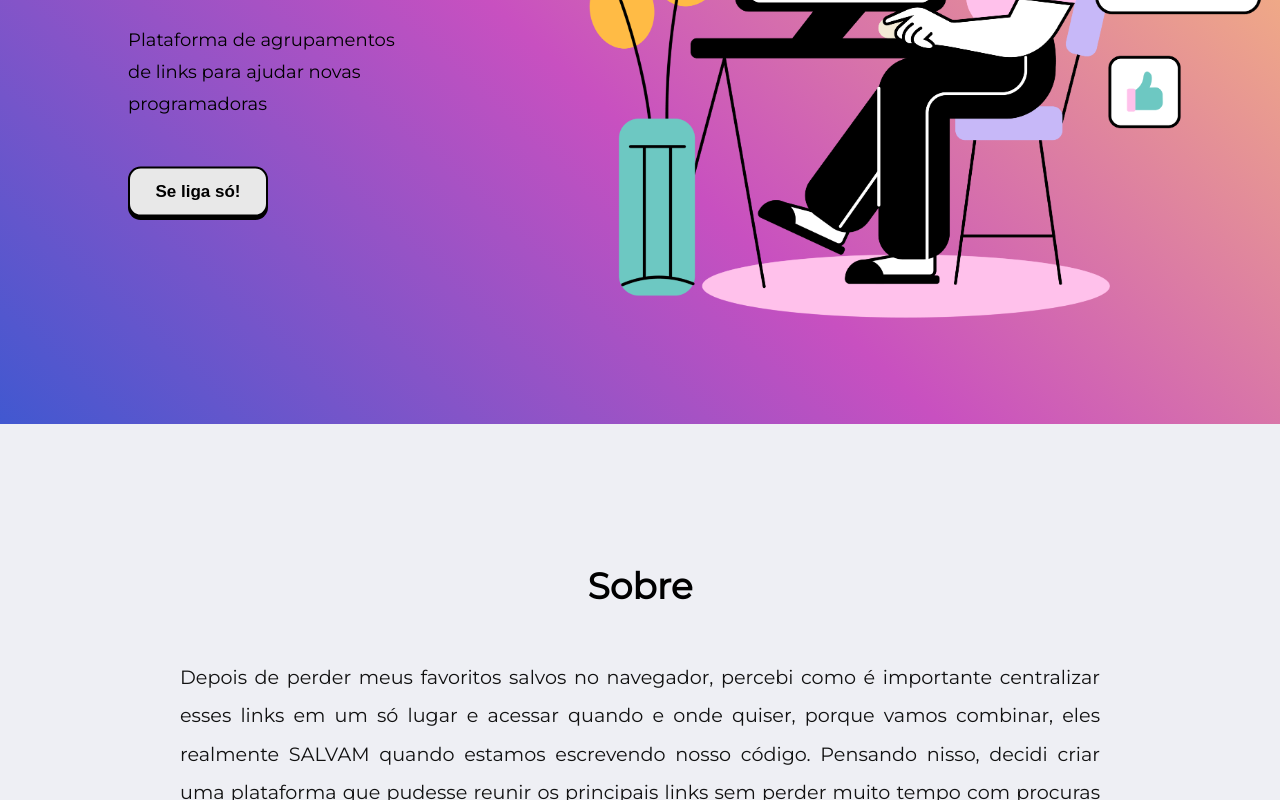
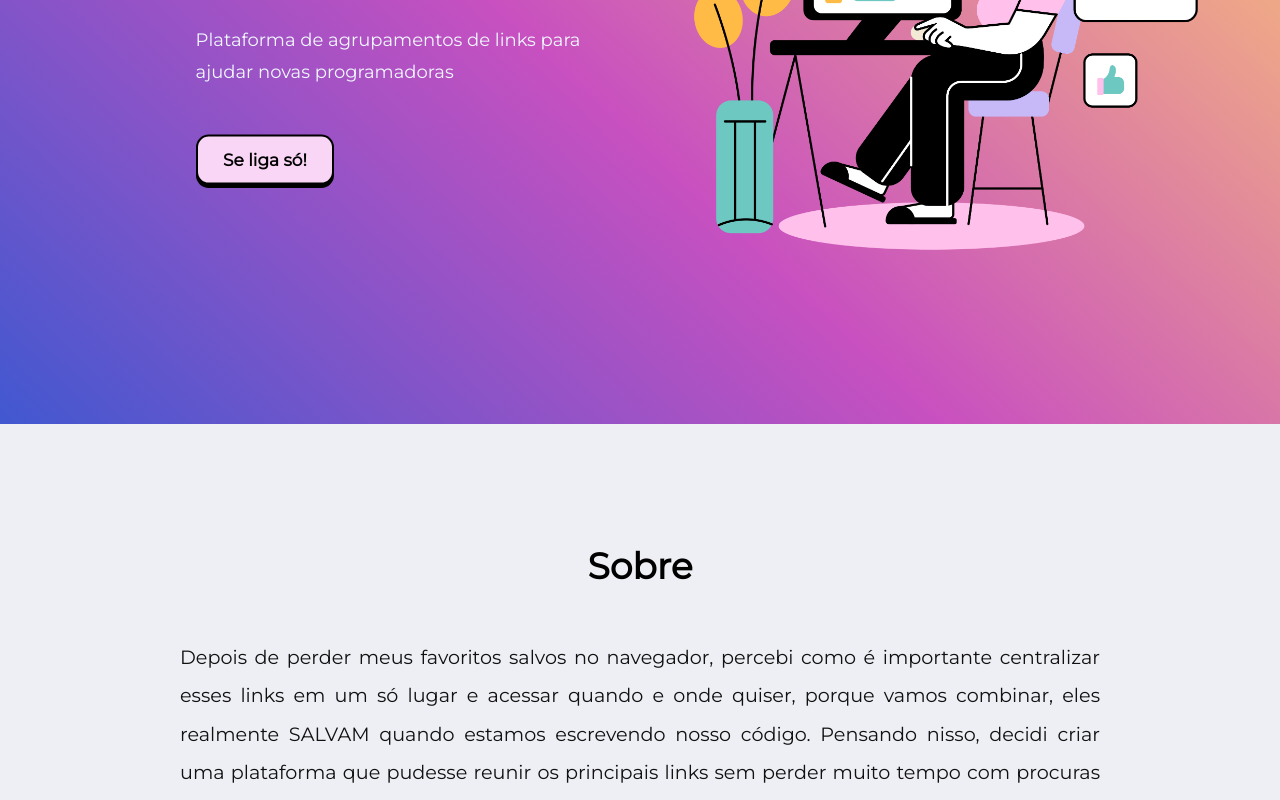
Before and after one commit to yeahcath/salvou, a React (Vite) app: page / in a window 1280 px wide. Shown: the part 400-1200 px from the top of the page. Built offline with nearby package versions, Linux system fonts and the light colour scheme.

Commit message:
header mais responsivo

```diff
--- a/index.html
+++ b/index.html
@@ -2,7 +2,7 @@
 <html lang="pt-br">
   <head>
     <meta charset="UTF-8" />
-    <link rel="icon" type="image/svg+xml" href="/src/assets/icons8-smile-64.png" />
+    <link rel="icon" type="image/svg+xml" href="/src/assets/logo-s.png" />
     <meta name="viewport" content="width=device-width, initial-scale=1.0" />
     <title>Salvou!</title>
   </head>
--- a/src/components/element/button/Button.jsx
+++ b/src/components/element/button/Button.jsx
@@ -1,9 +1,10 @@
 import './button.css'
+import { Link } from 'react-scroll'
 
 const Button = ({ text }) => {
     return (
         <button>
-            <span className="button_top">{text}</span>
+            <Link activeClass="active" to="websites" spy={true} smooth={true} offset={50} duration={500} className="button_top">{text}</Link>
         </button>
     )
 
--- a/src/components/element/button/button.css
+++ b/src/components/element/button/button.css
@@ -1,10 +1,11 @@
 button {
 
     --button_radius: 0.75em;
-    --button_color: #e8e8e8;
+    --button_color: #f9d5f6;
     --button_outline_color: #000000;
     font-size: 17px;
     font-weight: bold;
+    font-family: 'Montserrat', sans-serif;
     border: none;
     border-radius: var(--button_radius);
     background: var(--button_outline_color);
--- a/src/components/element/footer/Footer.jsx
+++ b/src/components/element/footer/Footer.jsx
@@ -5,7 +5,7 @@ const Footer = () => {
 
         <footer className="footer">
             <p>
-                Desenvolvido em <strong>React</strong> por {' '}
+                Desenvolvido com <strong>React</strong> por {' '}
                 <b>
                     <a
                         href="https://www.linkedin.com/in/catharine-augusto/"
--- a/src/components/section/Contact/Contact.jsx
+++ b/src/components/section/Contact/Contact.jsx
@@ -2,13 +2,11 @@ const Contact = () => {
 
     <section className="contact-section" id="contact">
         <div>
-            <h2 className="contact-text">
+            <div className="contact-text">
                 Conhece um site que te salvou e você quer dividir com outras programadoras? Me ache nas redes
-            </h2>
-
+            </div>
         </div>
         <div>
-
 
         </div>
 
--- a/src/components/section/about/about.css
+++ b/src/components/section/about/about.css
@@ -1,5 +1,5 @@
 .about {
-  padding: 100px 0;
+  padding: 80px 0;
   background-color: #eeeff4;
 
 }
--- a/src/components/section/header/Header.jsx
+++ b/src/components/section/header/Header.jsx
@@ -14,7 +14,7 @@ const Header = () => {
                     <Button Link activeClass="active" to="websites" spy={true} smooth={true} offset={50} duration={500} text="Se liga só!"/>
                 </div>
                 <div className="header-ilustration">
-                    <img src={ilustration} alt="ilustraçao de ? "></img>
+                    <img src={ilustration} alt="ilustraçao de ? " className="img-header"></img>
                 </div>
             </header>
         </>
--- a/src/components/section/header/header.css
+++ b/src/components/section/header/header.css
@@ -1,26 +1,16 @@
 .header {
     background-color: #4158D0;
     background-image: linear-gradient(43deg, #4158D0 0%, #C850C0 46%, #FFCC70 100%);
-
     height: 90vh;
     display: flex;
-    max-width: 100%;
-    justify-content: start;
-}
-
-.header-ilustration>img {
-
-    position: relative;
-    max-width: fit-content;
-    z-index: 100;
-    max-height: 90vh;
-    margin-left: 12vw;
-    top: -18px;
-    overflow: hidden;
+    max-width: 1400px;
+    justify-content: center;
 }
 
 .header-text {
+    flex: 1 1;
     justify-content: flex-start;
+    align-items: center;
     margin-left: 20px;
     max-width: 400px;
     margin-left: 10vw;
@@ -30,8 +20,22 @@
 
 .header-text>p {
     margin: 50px 0;
+    color:aliceblue;
 
 }
+.header-ilustration{
+    display: flex;
+    align-items: center;
+}
+.img-header {
+
+    position: relative;
+    max-width: fit-content;
+    max-height: 75%;
+    margin-left: 6vw;
+    top: -18px;
+}
+
 
 @media screen and (max-width: 768px) {
 
--- a/src/components/section/website/website.css
+++ b/src/components/section/website/website.css
@@ -1,7 +1,9 @@
 .card-section {
     background-color: rgb(198, 145, 198);
     text-align: center;
-    padding-bottom: 10%;
+    padding: 80px 0;
+    width: 100vw;
+    margin: 0 auto;
 }
 
 
@@ -43,8 +45,8 @@
     border-radius: 0.7rem;
     border: 2px solid #18191f;
     box-shadow: 0 3px 0 #18191f;
-    background-color: #e272a6;
-    color: rgb(19, 5, 74);
+    background-color: #5657CE;
+    color: rgb(227, 225, 237);
     font-size: 1rem;
     padding: .5rem 1rem;
     position: absolute;
--- a/src/index.css
+++ b/src/index.css
@@ -0,0 +1,5 @@
+*{
+    margin: 0 auto;
+    padding: 0;
+    box-sizing: border-box;
+}
```
Also changed, not shown: src/assets/logo-s.png (added), src/components/section/header/salvou.gif (deleted).
